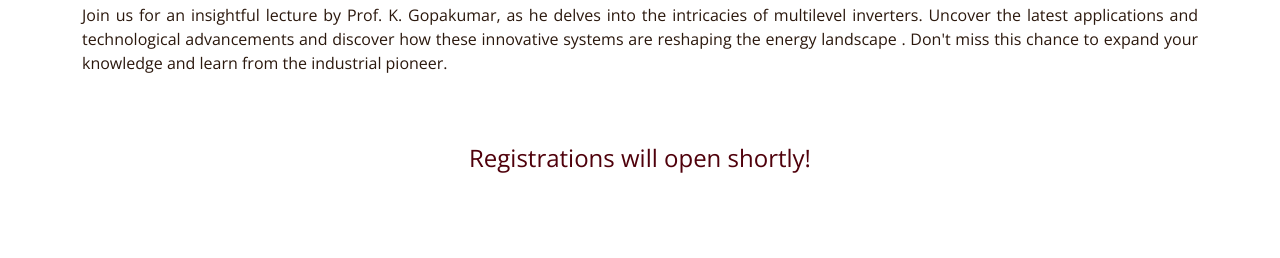
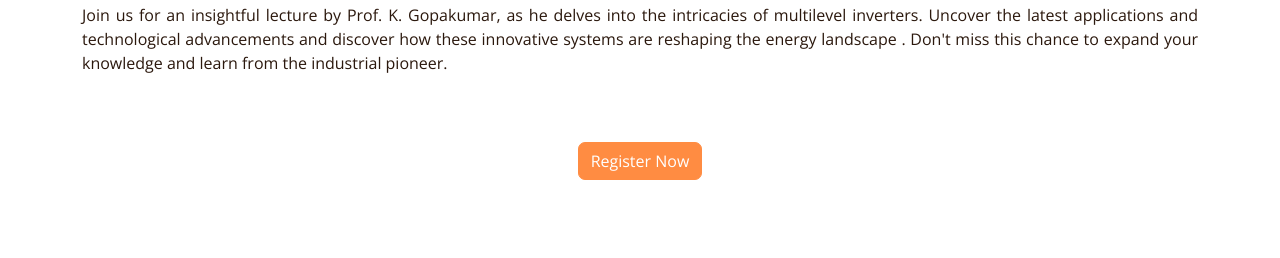
Before and after one commit to ieee-mace/ie-pels, a plain HTML site: page index.html in a window 1280 px wide. Shown: the part 2831-3089 px from the top of the page. Drawn offline with nearby package versions, Linux system fonts and the light colour scheme.

Commit message:
reglive dlp

```diff
--- a/assets/css/main.css
+++ b/assets/css/main.css
@@ -826,13 +826,14 @@ section {
   color: #4F000B;
 }
 .regdlp{
-  background: linear-gradient(to bottom, #FF8C42, #FFF275);
+  background: #FF8C42;
   border-radius: 7px;
-  border-color: #6699CC;
+  border-color: #FF8C42;
   transition: transform 0.3s ease;
 }
 .regdlp:hover{
-  background:#6699CC;
+  background:#4F000B;
+  border-color: #4F000B;
   transform: scale(1.05);
 }
 .regtext{
--- a/index.html
+++ b/index.html
@@ -220,8 +220,8 @@
         </div>
         <div class="row">
           <div class="col-md-12 text-center regtext">
-            <!-- <a href="https://your-registration-form-link.com" class="btn btn-primary regdlp">Register Now</a> -->
-             <p>Registrations will open shortly!</p>
+            <a href="http://bit.ly/IESDLP" class="btn btn-primary regdlp">Register Now</a>
+            <!--  <p>Registrations will open shortly!</p> -->
           </div>
         </div>
       </div>
```
